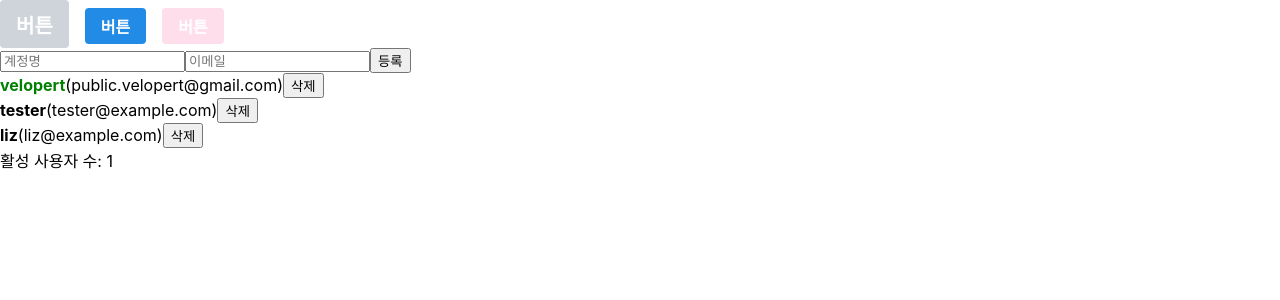
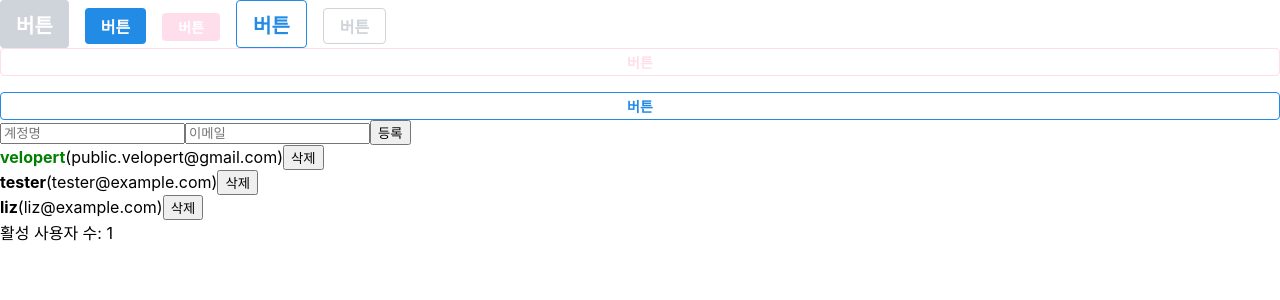
Before and after one commit to Jeong-jeong/React-study, a React (Create React App) app: page / in a window 1280 px wide. Shown: the top 300 px of the page. Built offline with nearby package versions, Linux system fonts and the light colour scheme.

Commit message:
💄 Learn about styling using scss

```diff
--- a/src/App.js
+++ b/src/App.js
@@ -107,7 +107,11 @@ function App() {
       <div className='buttons'>
         <Button size='large' color='gray'>버튼</Button>
         <Button>버튼</Button>
-        <Button color='pink'>버튼</Button>
+        <Button size='small'color='pink'>버튼</Button>
+        <Button size='large' outline>버튼</Button>
+        <Button color={'gray'} outline>버튼</Button>
+        <Button size='small'color='pink' outline fullWidth>버튼</Button>
+        <Button size='small'color='blue' outline fullWidth>버튼</Button>
       </div>
 
       <userDispatch.Provider value={dispatch}>
--- a/src/components/Button.js
+++ b/src/components/Button.js
@@ -4,9 +4,13 @@ import './Button.scss';
 
 // size:  large, medium, small
 // color: blue, pink, gray
-function Button({children, size, color}) {
+// outline, fullWidth = boolean type
+function Button({children, size, color, outline, fullWidth}) {
 	return (
-			<button className={classNames('button', size, color)}>{children}</button>
+			<button className={classNames('button', size, color, {
+				outline,
+				fullWidth
+			})}>{children}</button>
 	)
 }
 
--- a/src/components/Button.scss
+++ b/src/components/Button.scss
@@ -1,4 +1,4 @@
-// scss-lint:disable-all
+// scss-lint:disable all
 
 $blue: #228be6; // 주석!
 $pink: #ffdeeb;
@@ -11,6 +11,16 @@ $gray: #ced4da;
 		}
 		&:active {
 			background: darken($color, 10%);
+		}
+
+		&.outline { // outline
+			color: $color;
+			background: none;
+			border: 1px solid $color;
+			&:hover {
+				background: $color;;
+				color: #fff;
+			}
 		}
 	}
 
@@ -25,11 +35,6 @@ $gray: #ced4da;
   border: none;
 	border-radius: 4px;
 	padding: 0 1rem;
-
-
-	& + & {
-		margin-left: 1rem;
-	}
 
 	// size
 	&.large {
@@ -58,5 +63,17 @@ $gray: #ced4da;
 		@include button-color($pink)
 	}
 
+	& + & {
+		margin-left: 1rem;
+	}
+
+	&.fullWidth {
+		width: 100%;
+		justify-content: center;
+		margin-left: 0;
+		& + & {
+			margin-top: 1rem;
+		}
+	}
 
 }
```
